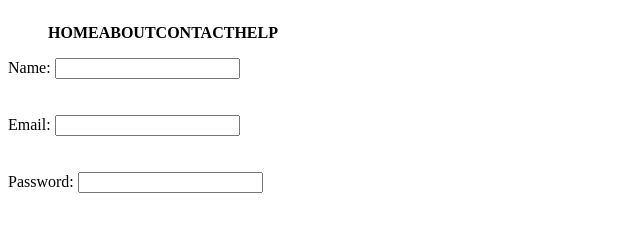
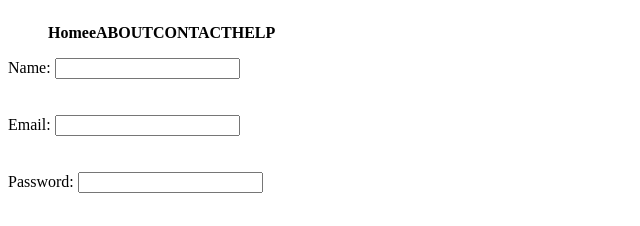
Before and after one commit to Arbaazsheikh/secondDayOfCoding, a plain HTML site: page index.html in a window 1280 px wide. Shown: the top 226 px of the page, 0-640 px from the left. Drawn offline with Linux system fonts and the light colour scheme.

```diff
--- a/index.html
+++ b/index.html
@@ -32,7 +32,7 @@
 <body>
     <nav>
         <ul class="demo">
-            <li><b>HOME</b></li>
+            <li><b>Homee</b></li>
             <li><b>ABOUT</b></li>
             <li><b>CONTACT</b></li>
             <li><b>HELP</b></li>
```
